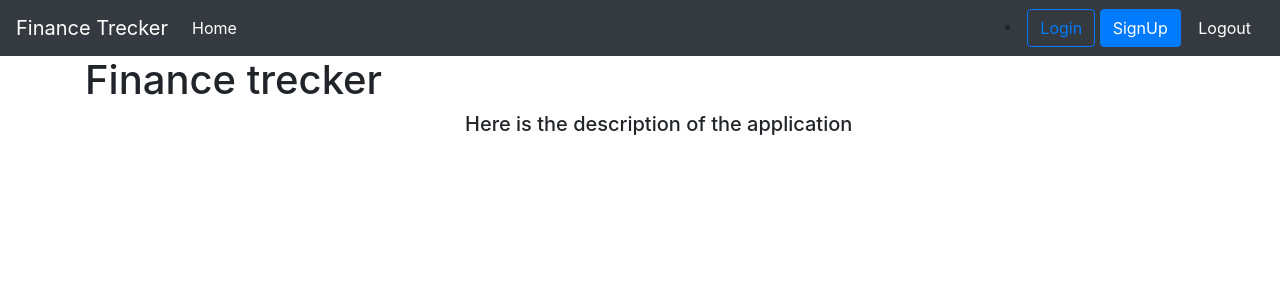
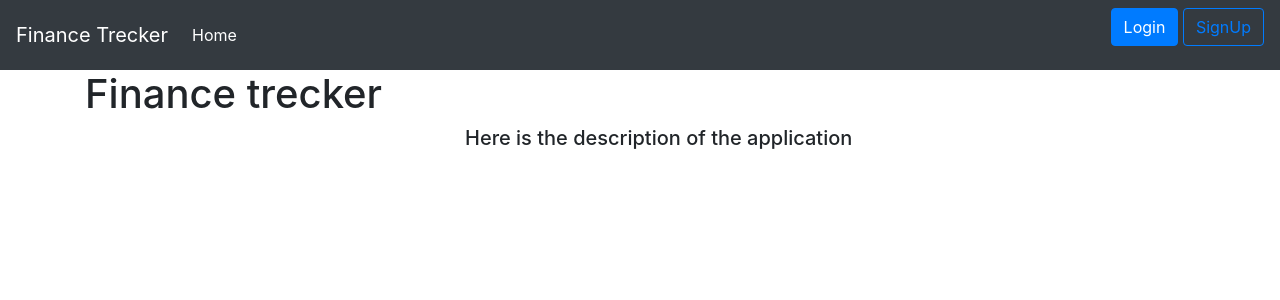
Before and after one commit to AnastasiyaTur/My-First-Project-Finance-trecker, a Flask app: page / in a window 1280 px wide. Shown: the top 300 px of the page. Run offline with Flask 3, Linux system fonts and the light colour scheme.

Commit message:
Changed menu.html

```diff
--- a/webapp/templates/menu.html
+++ b/webapp/templates/menu.html
@@ -10,11 +10,24 @@
           <a class="nav-link" href="/">Home</a>
         </li>
       </ul>
-        <li class="nav-btn">
-            <a class="btn btn-outline-primary" href="{{ url_for('login') }}" role="button">Login</a>
-            <a class="btn btn-primary" href="{{ url_for('sign_up') }}" role="button">SignUp</a>
-            <a class="btn btn-dark" href="{{ url_for('logout') }}" role="button">Logout</a>
-        </li>
+        <span class="navbar-text">
+          {% if current_user.is_authenticated %}
+            {{ current_user.username }}:
+            {{ current_user.email }}
+          {% endif %}
+        </span>
+
+        <ul class="nav-btn">
+            {% if current_user.is_authenticated %}
+              <a class="btn btn-primary" href="{{ url_for('sign_up') }}" role="button">SignUp</a>
+              <a class="btn btn-outline-light" href="{{ url_for('logout') }}" role="button">Logout</a>
+            {% endif %}
+            {% if not current_user.is_authenticated %}
+              <a class="btn btn-primary" href="{{ url_for('login') }}" role="button">Login</a>
+              <a class="btn btn-outline-primary" href="{{ url_for('sign_up') }}" role="button">SignUp</a>
+            {% endif %}
+        </ul>
+
 
     </div>
 </nav>
```
Also changed, not shown: webapp/__init__.py (line endings or trailing spaces).
